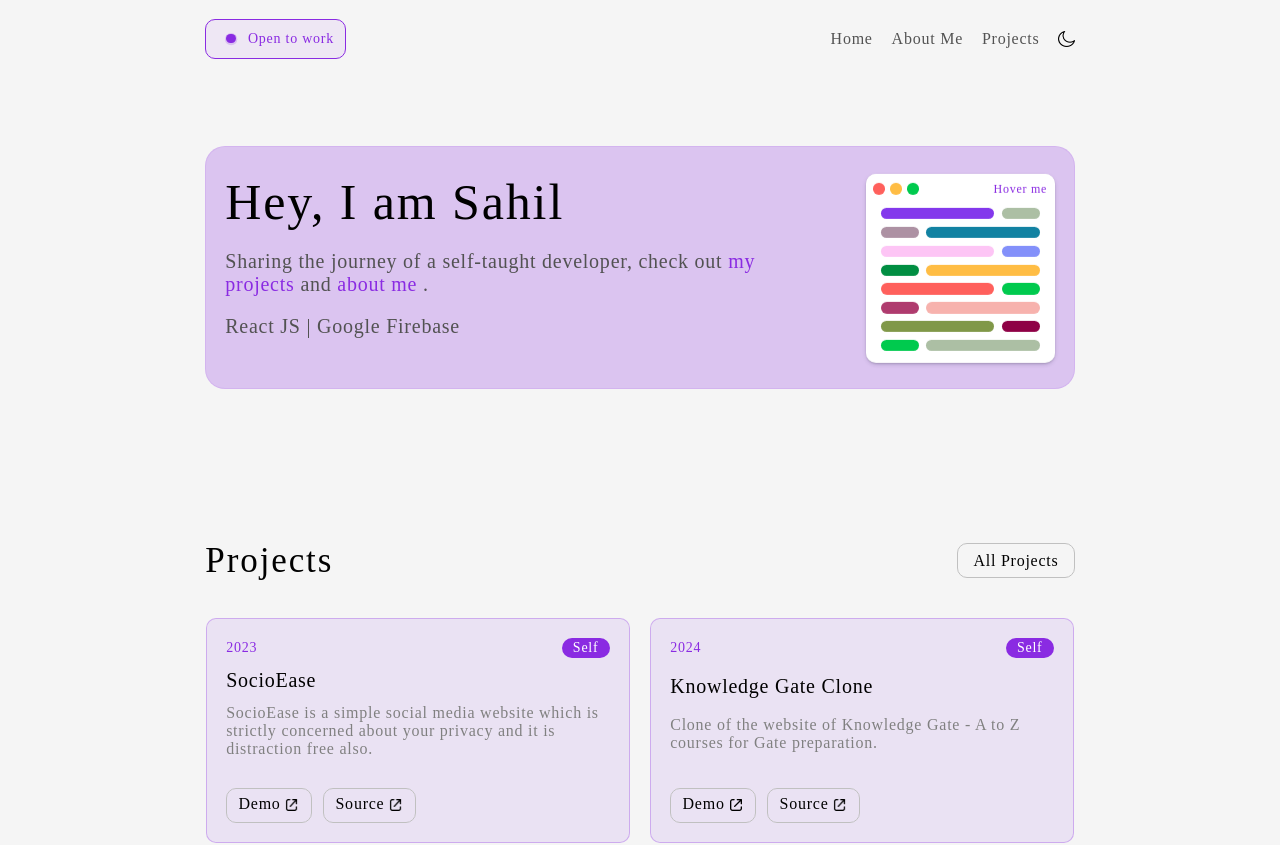
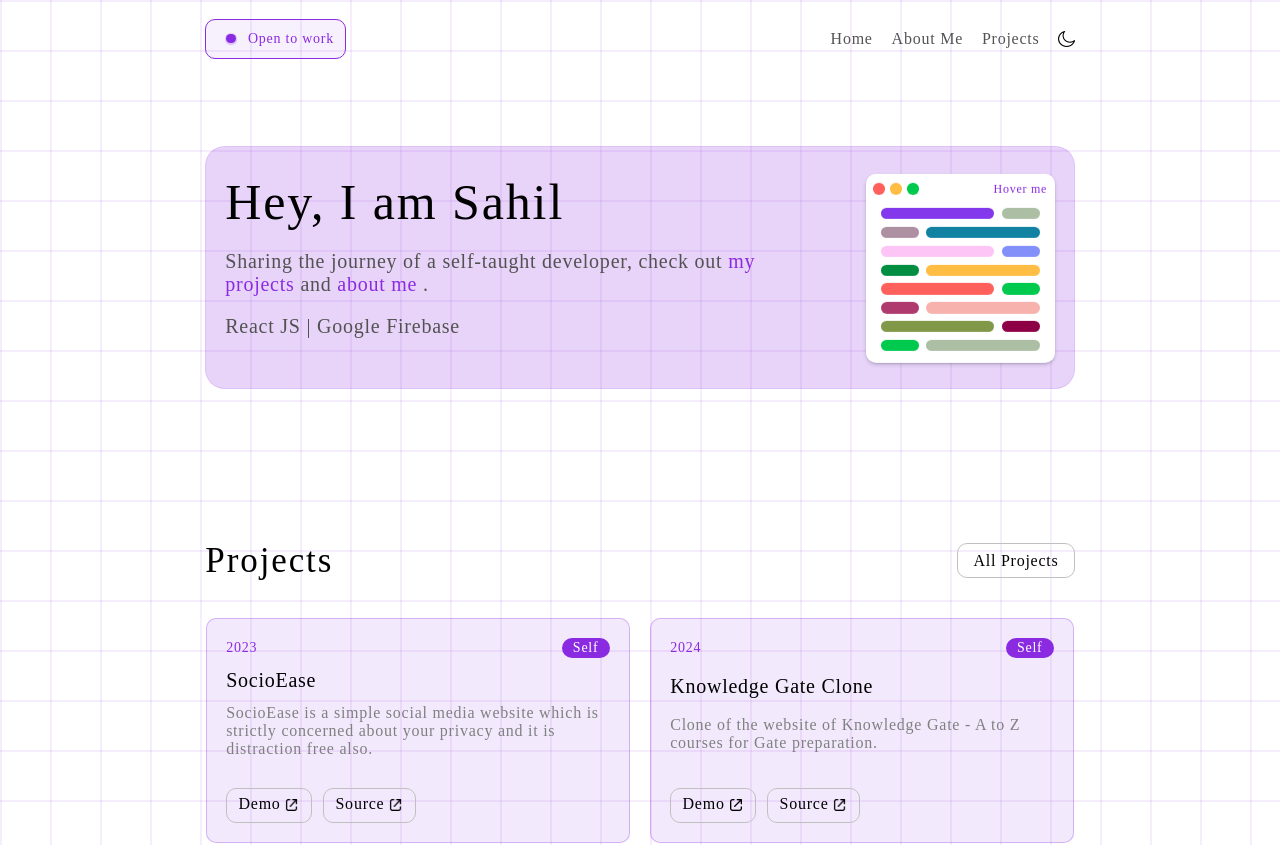
Before and after one commit to sahilkalkal9/portfolio_website, a React (Create React App) app: page / in a window 1280 px wide. Shown: the top 845 px of the page. Built offline with nearby package versions, Linux system fonts and the light colour scheme; a web font is replaced by a local one.

Commit message:
ui change final

```diff
--- a/src/App.scss
+++ b/src/App.scss
@@ -146,7 +146,7 @@ $projectnamesize : 20px;
     justify-content: space-between;
     padding: .7cm .5cm;
     border: 1px solid hsla(271, 76%, 53%, 0.1);
-    background-color: hsla(271, 76%, 53%, 0.241);
+    background-color: hsla(271, 76%, 53%, 0.2);
     border-radius: 20px;
     transform-style: preserve-3d;
     // transform: rotateY(40deg);
@@ -229,7 +229,7 @@ $projectnamesize : 20px;
     padding: .5cm;
     // background-color: rgb(40, 40, 40);
     border: 1px solid hsla(271, 76%, 53%, 0.3);
-    background-color: hsla(271, 76%, 53%, 0.09);
+    background-color: hsla(271, 76%, 53%, 0.1);
     border-radius: 10px;
 }
 
@@ -587,7 +587,24 @@ $projectnamesize : 20px;
 // light theme
 
 .App-light {
-    background-color: whitesmoke;
+    // background-color: whitesmoke;
+    position: relative;
+
+    &::before {
+        content: "";
+        position: absolute;
+        inset: 0;
+
+        background-color: white;
+
+
+
+
+        background-image: linear-gradient(#892be215 2px, transparent 2px), linear-gradient(to right, #892be215 2px, #ffffff00 2px);
+        background-size: 50px 50px;
+        z-index: -10;
+
+    }
 }
 
 .logo-text-light {
```
